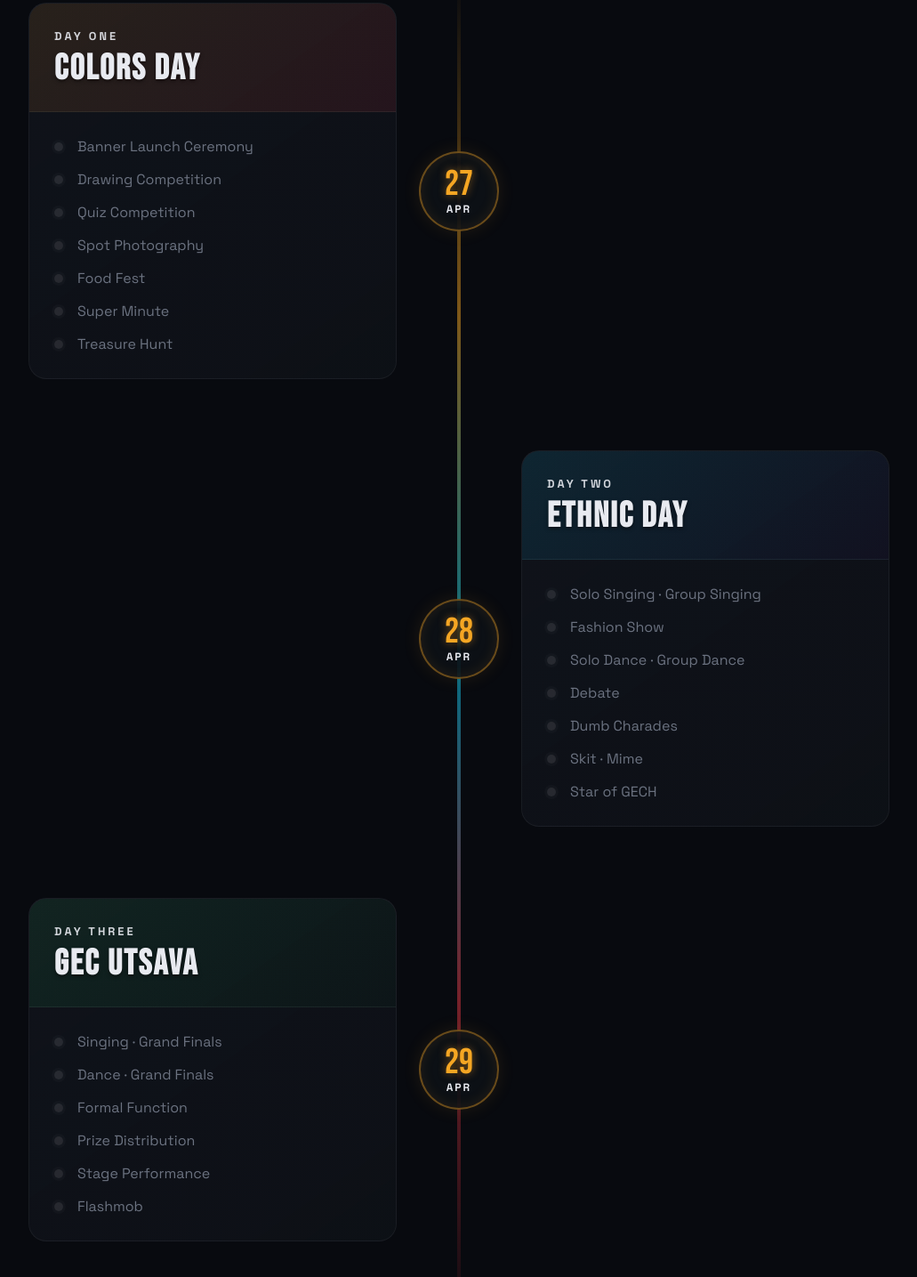
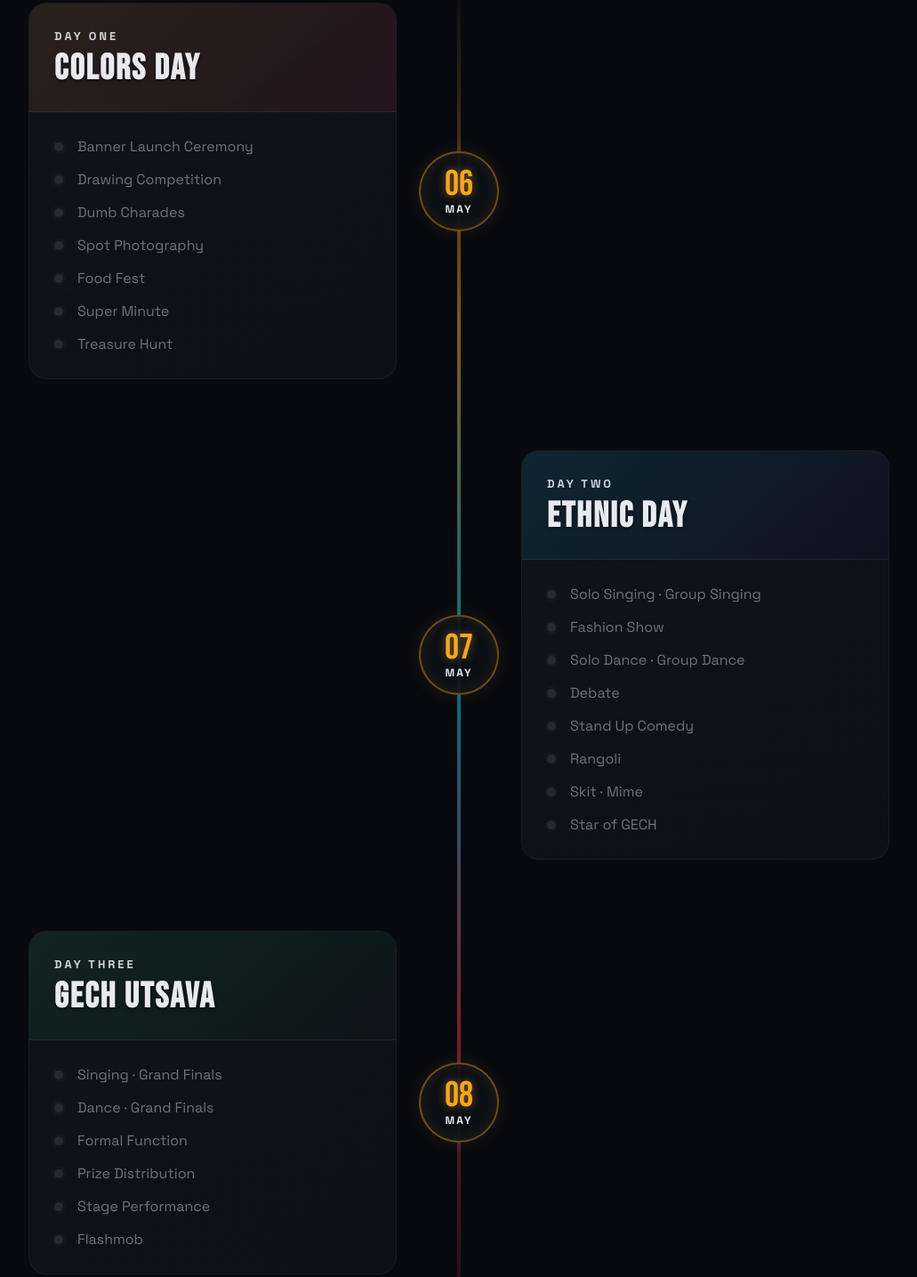
Before and after one commit to Prajwallokesh/GEC, a plain HTML site: page index.html in a window 1280 px wide. Shown: the part 1562-2997 px from the top of the page at 89% size, without its empty margins (124-1155 px from the left). Drawn offline with Linux system fonts and the light colour scheme.

Commit message:
Update festival schedule dates and events

```diff
--- a/index.html
+++ b/index.html
@@ -70,8 +70,8 @@
       <div class="schedule-timeline">
         <div class="timeline-item reveal-hidden reveal-left">
           <div class="timeline-date">
-            <span class="t-day">27</span>
-            <span class="t-month">APR</span>
+            <span class="t-day">06</span>
+            <span class="t-month">MAY</span>
           </div>
           <div class="timeline-content">
             <div class="t-header" style="background: linear-gradient(135deg, rgba(245,166,35,0.1), rgba(230,57,70,0.1));">
@@ -82,7 +82,7 @@
               <ul class="t-events">
                 <li><span class="t-dot"></span>Banner Launch Ceremony</li>
                 <li><span class="t-dot"></span>Drawing Competition</li>
-                <li><span class="t-dot"></span>Quiz Competition</li>
+               <li><span class="t-dot"></span>Dumb Charades</li>
                 <li><span class="t-dot"></span>Spot Photography</li>
                 <li><span class="t-dot"></span>Food Fest</li>
                 <li><span class="t-dot"></span>Super Minute</li>
@@ -94,8 +94,8 @@
 
         <div class="timeline-item reveal-hidden reveal-right">
           <div class="timeline-date">
-            <span class="t-day">28</span>
-            <span class="t-month">APR</span>
+            <span class="t-day">07</span>
+            <span class="t-month">MAY</span>
           </div>
           <div class="timeline-content">
             <div class="t-header" style="background: linear-gradient(135deg, rgba(0,212,255,0.1), rgba(45,27,105,0.1));">
@@ -108,7 +108,8 @@
                 <li><span class="t-dot"></span>Fashion Show</li>
 <li><span class="t-dot"></span>Solo Dance · Group Dance</li>
                 <li><span class="t-dot"></span>Debate</li>
-                <li><span class="t-dot"></span>Dumb Charades</li>
+                <li><span class="t-dot"></span>Stand Up Comedy</li>
+                <li><span class="t-dot"></span>Rangoli</li>
                 <li><span class="t-dot"></span>Skit · Mime</li>
                 <li><span class="t-dot"></span>Star of GECH</li>
               </ul>
@@ -118,13 +119,13 @@
 
         <div class="timeline-item reveal-hidden reveal-left">
           <div class="timeline-date">
-            <span class="t-day">29</span>
-            <span class="t-month">APR</span>
+            <span class="t-day">08</span>
+            <span class="t-month">MAY</span>
           </div>
           <div class="timeline-content">
             <div class="t-header" style="background: linear-gradient(135deg, rgba(34,197,94,0.1), rgba(0,64,26,0.1));">
               <span class="t-tag">Day Three</span>
-              <h3 class="t-title">GEC UTSAVA</h3>
+              <h3 class="t-title">GECH UTSAVA</h3>
             </div>
             <div class="t-body">
               <ul class="t-events">
```
